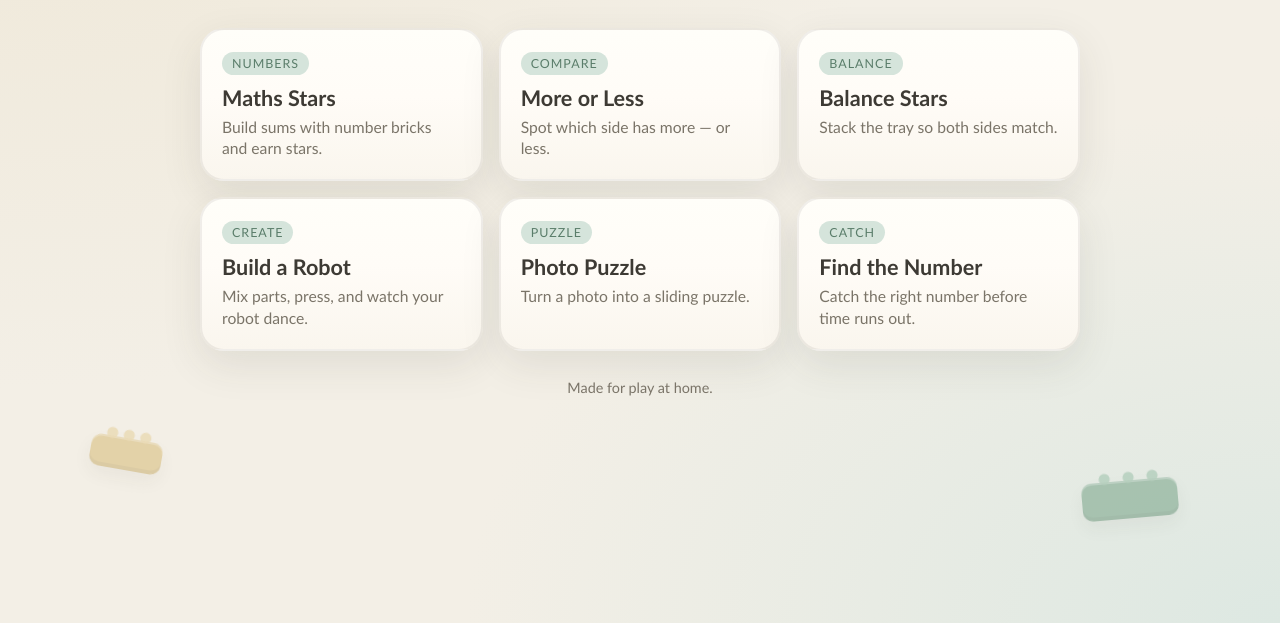
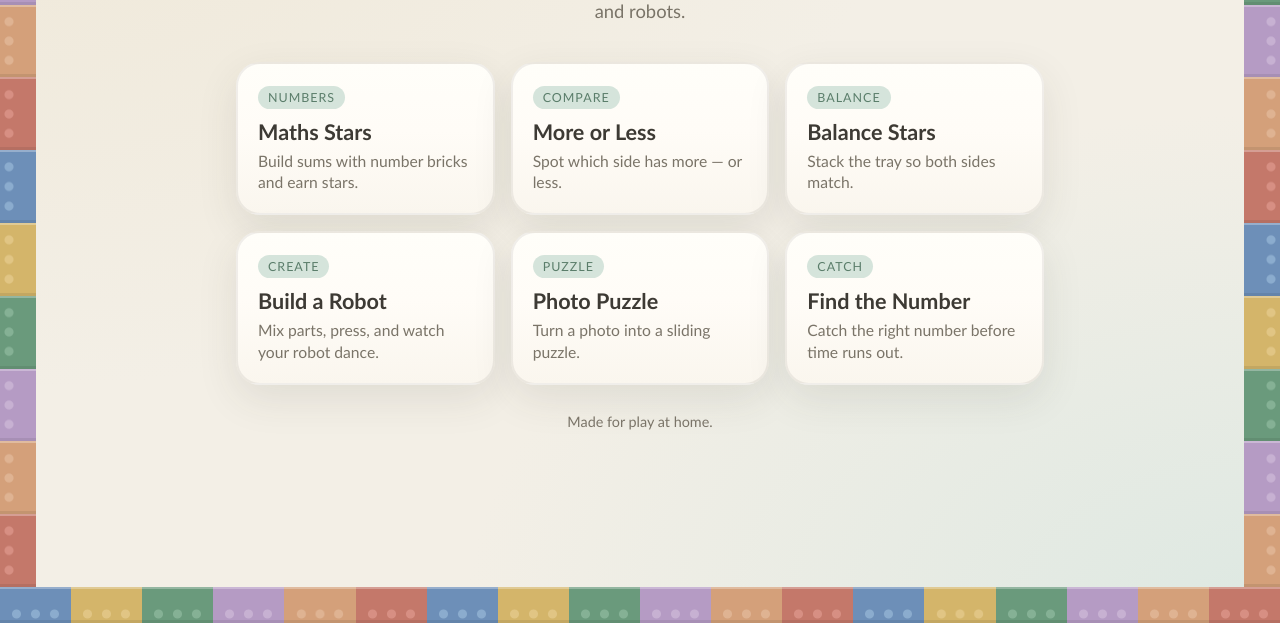
Before and after one commit to Ana-Shalimova/astars-games, a plain HTML site: page index.html in a window 1280 px wide. Shown: the part 177-800 px from the top of the page. Drawn offline with Linux system fonts and the light colour scheme.

Commit message:
Transparent logo and tight brick picture-frame on home.
Co-authored-by: Cursor <cursoragent@cursor.com>

```diff
--- a/index.html
+++ b/index.html
@@ -21,8 +21,11 @@
       --brick-blue: #6d8fb8;
       --brick-yellow: #d4b56a;
       --brick-green: #6a9a7c;
+      --brick-purple: #b59bc4;
+      --brick-orange: #d4a07a;
       --shadow: 0 14px 40px rgba(61, 58, 52, 0.1);
       --radius: 24px;
+      --frame: 36px;
     }
 
     * { box-sizing: border-box; }
@@ -41,12 +44,111 @@
       overflow-x: hidden;
     }
 
+    /* Full picture-frame: one tight row of bricks around the page */
+    .brick-frame {
+      position: absolute;
+      inset: 0;
+      z-index: 5;
+      pointer-events: none;
+      min-height: 100%;
+    }
+
+    .frame-edge {
+      position: absolute;
+      display: flex;
+      gap: 0;
+    }
+
+    .frame-top,
+    .frame-bottom {
+      left: 0;
+      right: 0;
+      height: var(--frame);
+      flex-direction: row;
+    }
+
+    .frame-top { top: 0; }
+    .frame-bottom { bottom: 0; }
+
+    .frame-left,
+    .frame-right {
+      top: var(--frame);
+      bottom: var(--frame);
+      width: var(--frame);
+      flex-direction: column;
+    }
+
+    .frame-left { left: 0; }
+    .frame-right { right: 0; }
+
+    .brick {
+      flex: 1 1 0;
+      min-width: 0;
+      min-height: 0;
+      position: relative;
+      border-radius: 0;
+      box-shadow:
+        inset 0 2px 0 rgba(255, 255, 255, 0.28),
+        inset 0 -3px 0 rgba(0, 0, 0, 0.08);
+    }
+
+    .frame-top .brick,
+    .frame-bottom .brick {
+      height: 100%;
+    }
+
+    .frame-left .brick,
+    .frame-right .brick {
+      width: 100%;
+    }
+
+    /* Studs along the outer face */
+    .frame-top .brick::before,
+    .frame-bottom .brick::before {
+      content: "";
+      position: absolute;
+      left: 10%;
+      right: 10%;
+      height: 10px;
+      background:
+        radial-gradient(circle, currentColor 0 4px, transparent 5px) 0 50% / 33.33% 100% repeat-x;
+      opacity: 0.9;
+    }
+
+    .frame-top .brick::before { top: 4px; }
+    .frame-bottom .brick::before { bottom: 4px; }
+
+    .frame-left .brick::before,
+    .frame-right .brick::before {
+      content: "";
+      position: absolute;
+      top: 10%;
+      bottom: 10%;
+      width: 10px;
+      background:
+        radial-gradient(circle, currentColor 0 4px, transparent 5px) 50% 0 / 100% 33.33% repeat-y;
+      opacity: 0.9;
+    }
+
+    .frame-left .brick::before { left: 4px; }
+    .frame-right .brick::before { right: 4px; }
+
+    .brick.red { background: var(--brick-red); color: #d99286; }
+    .brick.blue { background: var(--brick-blue); color: #8eafd0; }
+    .brick.yellow { background: var(--brick-yellow); color: #e2c787; }
+    .brick.green { background: var(--brick-green); color: #88b498; }
+    .brick.purple { background: var(--brick-purple); color: #c9b3d4; }
+    .brick.orange { background: var(--brick-orange); color: #e0b595; }
+
     .site-header {
       position: relative;
       z-index: 2;
       background: var(--header);
       border-bottom: 1px solid rgba(61, 58, 52, 0.08);
       padding: 10px 20px;
+      padding-left: calc(var(--frame) + 16px);
+      padding-right: calc(var(--frame) + 16px);
+      padding-top: calc(var(--frame) + 8px);
       display: flex;
       align-items: center;
       justify-content: flex-start;
@@ -61,61 +163,6 @@
       object-position: left center;
     }
 
-    .brick-scape {
-      position: fixed;
-      inset: 0;
-      pointer-events: none;
-      z-index: 0;
-      overflow: hidden;
-    }
-
-    .float-brick {
-      position: absolute;
-      border-radius: 10px;
-      box-shadow:
-        inset 0 2px 0 rgba(255, 255, 255, 0.28),
-        inset 0 -4px 0 rgba(0, 0, 0, 0.08),
-        0 8px 18px rgba(61, 58, 52, 0.1);
-      opacity: 0.5;
-    }
-
-    .float-brick::before {
-      content: "";
-      position: absolute;
-      left: 50%;
-      top: -10px;
-      transform: translateX(-50%);
-      width: calc(100% - 16px);
-      height: 14px;
-      background:
-        radial-gradient(circle at 20% 50%, currentColor 0 5px, transparent 6px),
-        radial-gradient(circle at 50% 50%, currentColor 0 5px, transparent 6px),
-        radial-gradient(circle at 80% 50%, currentColor 0 5px, transparent 6px);
-      opacity: 0.85;
-    }
-
-    .float-brick.b1 {
-      width: 88px; height: 36px; background: var(--brick-red); color: #d99286;
-      top: 8%; left: 4%; transform: rotate(-8deg); animation: bob 7s ease-in-out infinite;
-    }
-    .float-brick.b2 {
-      width: 110px; height: 40px; background: var(--brick-blue); color: #8eafd0;
-      top: 14%; right: 5%; transform: rotate(6deg); animation: bob 8s ease-in-out infinite 0.6s;
-    }
-    .float-brick.b3 {
-      width: 72px; height: 32px; background: var(--brick-yellow); color: #e2c787;
-      bottom: 18%; left: 7%; transform: rotate(10deg); animation: bob 6.5s ease-in-out infinite 1s;
-    }
-    .float-brick.b4 {
-      width: 96px; height: 38px; background: var(--brick-green); color: #88b498;
-      bottom: 12%; right: 8%; transform: rotate(-5deg); animation: bob 7.5s ease-in-out infinite 0.3s;
-    }
-
-    @keyframes bob {
-      0%, 100% { translate: 0 0; }
-      50% { translate: 0 -10px; }
-    }
-
     @keyframes rise {
       from { opacity: 0; transform: translateY(14px); }
       to { opacity: 1; transform: translateY(0); }
@@ -126,7 +173,7 @@
       z-index: 1;
       width: min(920px, 100%);
       margin: 0 auto;
-      padding: 28px 20px 0;
+      padding: 28px calc(var(--frame) + 20px) calc(var(--frame) + 12px);
     }
 
     .hero {
@@ -205,16 +252,16 @@
   </style>
 </head>
 <body>
+  <div class="brick-frame" aria-hidden="true">
+    <div class="frame-edge frame-top" id="frameTop"></div>
+    <div class="frame-edge frame-right" id="frameRight"></div>
+    <div class="frame-edge frame-bottom" id="frameBottom"></div>
+    <div class="frame-edge frame-left" id="frameLeft"></div>
+  </div>
+
   <header class="site-header">
     <img class="site-logo" src="astars-logo.png" alt="Astars" width="220" height="156" />
   </header>
-
-  <div class="brick-scape" aria-hidden="true">
-    <div class="float-brick b1"></div>
-    <div class="float-brick b2"></div>
-    <div class="float-brick b3"></div>
-    <div class="float-brick b4"></div>
-  </div>
 
   <main class="shell">
     <div class="hero">
@@ -256,5 +303,48 @@
 
     <p class="foot">Made for play at home.</p>
   </main>
+
+  <script>
+    (function () {
+      const COLORS = ["red", "blue", "yellow", "green", "purple", "orange"];
+      const TARGET = 72; // aim for roughly brick-sized segments
+
+      function fillEdge(el, along) {
+        if (!el) return;
+        const size = along === "x" ? el.clientWidth : el.clientHeight;
+        const count = Math.max(4, Math.round(size / TARGET));
+        const start = COLORS.indexOf(el.dataset.start) >= 0
+          ? COLORS.indexOf(el.dataset.start)
+          : 0;
+        el.replaceChildren();
+        for (let i = 0; i < count; i++) {
+          const brick = document.createElement("div");
+          brick.className = "brick " + COLORS[(start + i) % COLORS.length];
+          el.appendChild(brick);
+        }
+      }
+
+      function buildFrame() {
+        const top = document.getElementById("frameTop");
+        const right = document.getElementById("frameRight");
+        const bottom = document.getElementById("frameBottom");
+        const left = document.getElementById("frameLeft");
+
+        // Offset color starts so corners don't match awkwardly
+        top.dataset.start = "red";
+        right.dataset.start = "yellow";
+        bottom.dataset.start = "blue";
+        left.dataset.start = "green";
+
+        fillEdge(top, "x");
+        fillEdge(bottom, "x");
+        fillEdge(left, "y");
+        fillEdge(right, "y");
+      }
+
+      buildFrame();
+      window.addEventListener("resize", buildFrame);
+    })();
+  </script>
 </body>
 </html>
```
Also changed, not shown: astars-logo.png.
